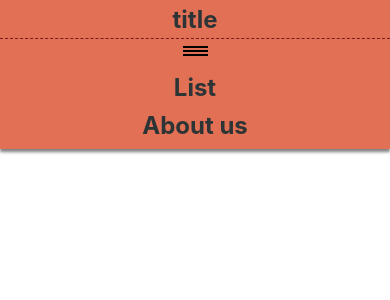
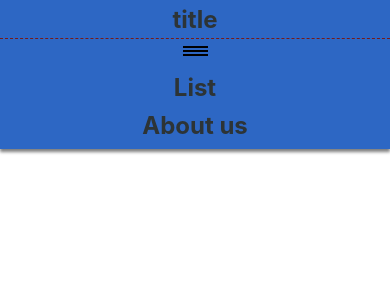
Before and after one commit to Karol-Szykula/recrutation-random-user-api, a React (Create React App) app: page / in a window 390 px wide. Shown: the top 300 px of the page. Built offline with nearby package versions, Linux system fonts and the light colour scheme.

Commit message:
Change menu colors

```diff
--- a/src/Navigation/navigation.css
+++ b/src/Navigation/navigation.css
@@ -11,13 +11,13 @@
 
 .section-nav-top__logo {
     flex-grow: 1;
-    background-color: #e17055;
+    background-color: #2d67c4;
     flex-direction: row;
 }
 
 .section-nav-top__toggle {
     display: none;
-    background-color: #e17055;
+    background-color: #2d67c4;
 }
 
 .section-nav-top__toggle-button {
@@ -40,7 +40,7 @@
 
 .section-nav-top__item {
     flex-grow: 1;
-    background-color: #e17055;
+    background-color: #2d67c4;
     display: flex;
     align-items: center;
     padding: 5px 0;
@@ -77,11 +77,11 @@
     display: block;
     font-size: 18px;
     padding: 5px;
-    color: #e17055;
+    color: #2d67c4;
 }
 
 .section-nav-top__link:hover {
-    background-color: #fab1a0;
+    background-color: #3e78d5;
 }
 
 @media only screen and (max-width: 768px) {
@@ -97,7 +97,7 @@
         flex-direction: column;
         align-items: center;
         align-content: center;
-        background-color: #e17055;
+        background-color: #2d67c4;
     }
     .section-nav-top__flex-wrapper--collapsed {
         max-height: 0 !important;
--- a/src/Navigation/title.css
+++ b/src/Navigation/title.css
@@ -1,7 +1,7 @@
 .section-nav-top__title {
     display: flex;
     justify-content: center;
-    background-color: #e17055;
+    background-color: #2d67c4;
     font-size: 24px;
     font-weight: bold;
     padding: 5px;
```
